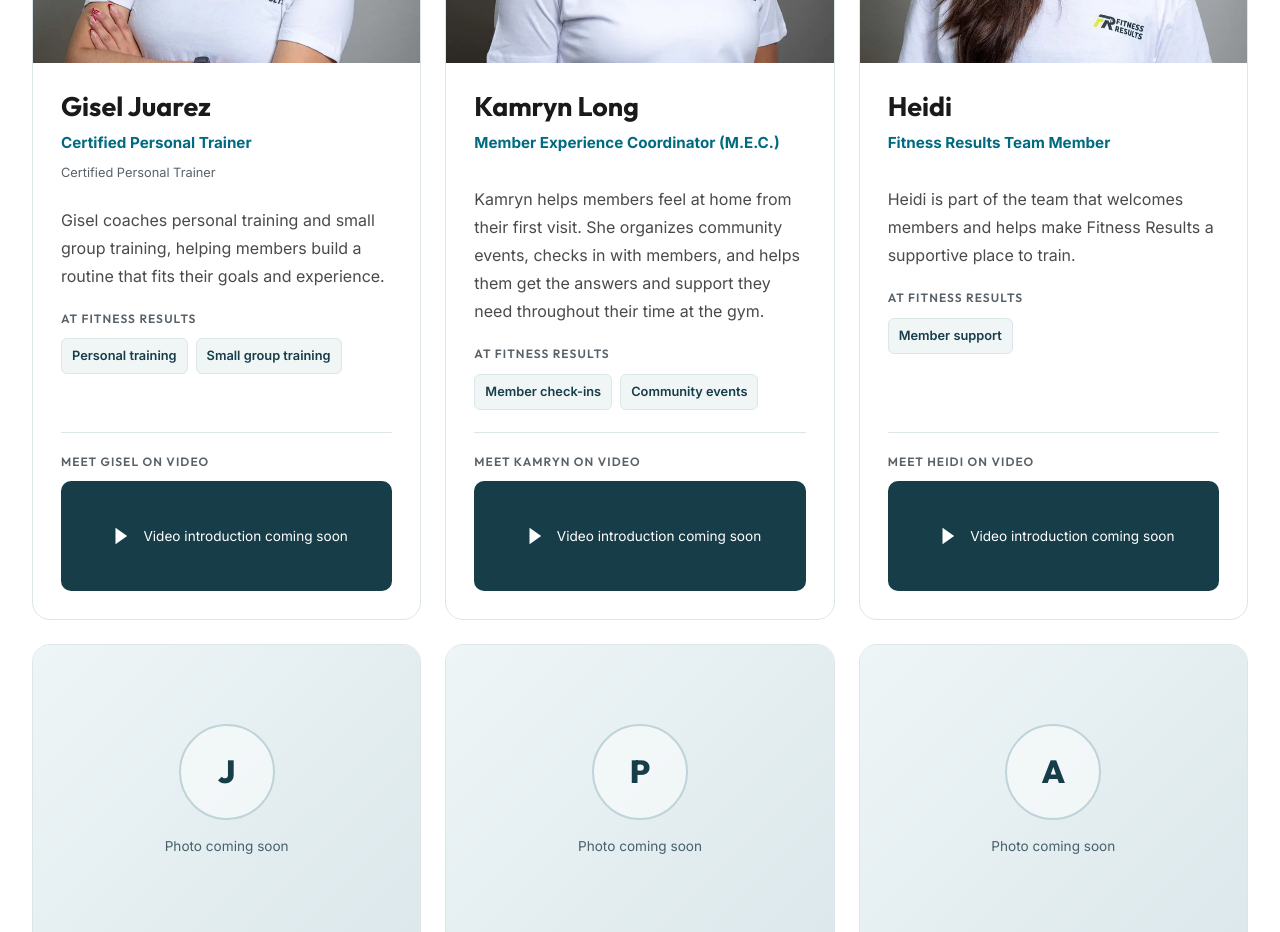
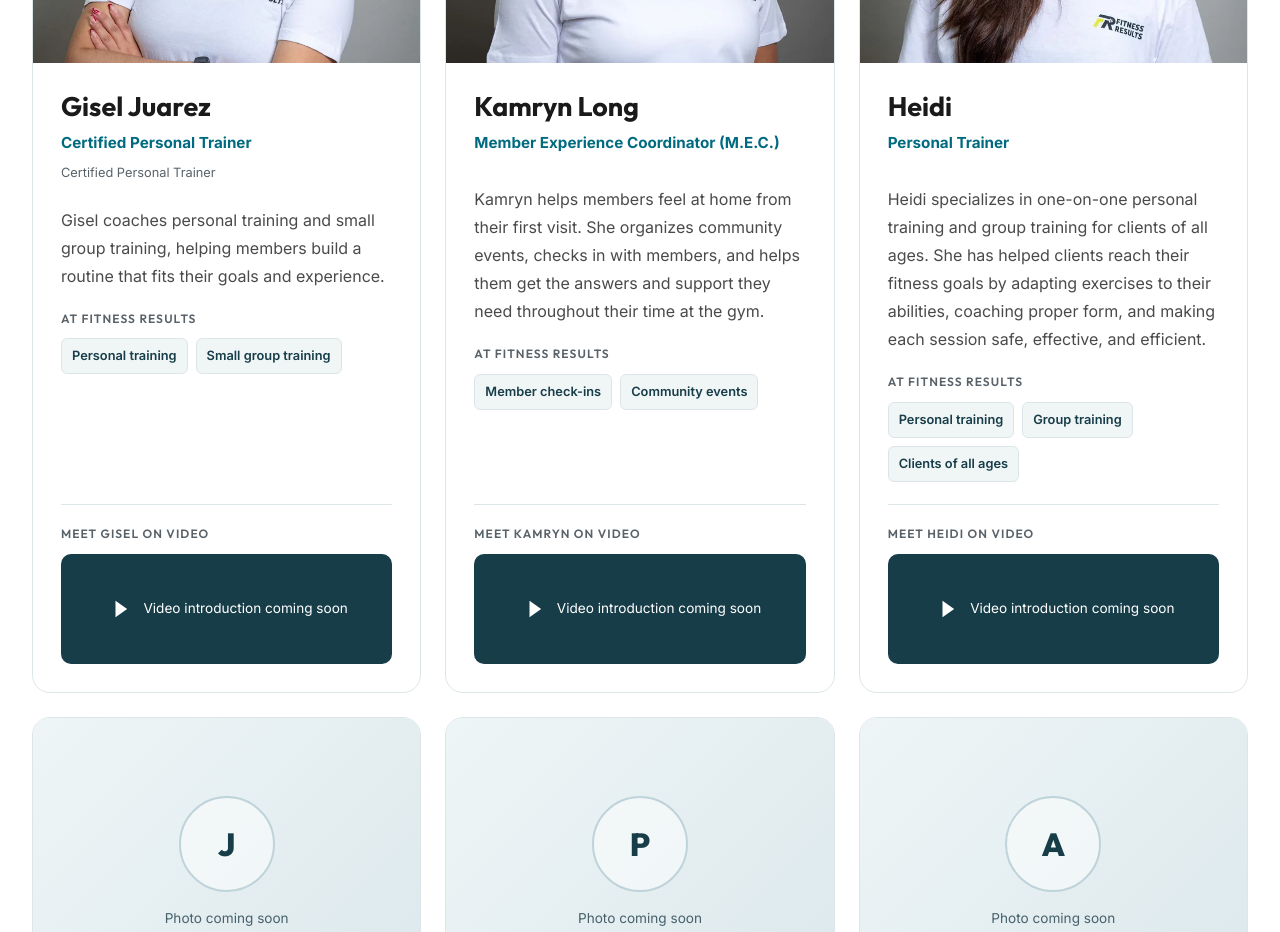
Before and after one commit to MyindMedia/fitnessresults, a React (Vite) app: page /coaches in a window 1280 px wide. Shown: the part 2500-3432 px from the top of the page. Built offline with nearby package versions, Linux system fonts and the light colour scheme.

Commit message:
Update Heidi’s personal trainer bio

```diff
--- a/src/data/team.ts
+++ b/src/data/team.ts
@@ -112,13 +112,13 @@ export const teamMembers: TeamMember[] = [
   {
     "id": "heidi",
     "name": "Heidi",
-    "role": "Fitness Results Team Member",
+    "role": "Personal Trainer",
     "initials": "H",
-    "tags": ["Member support"],
+    "tags": ["Personal training", "Group training", "Clients of all ages"],
     "credential": null,
-    "bio": "Heidi is part of the team that welcomes members and helps make Fitness Results a supportive place to train.",
+    "bio": "Heidi specializes in one-on-one personal training and group training for clients of all ages. She has helped clients reach their fitness goals by adapting exercises to their abilities, coaching proper form, and making each session safe, effective, and efficient.",
     "classIds": [],
-    "groups": ["care"],
+    "groups": ["training"],
     "photo": "/images/team/heidi.webp",
     "video": null
   },
```
